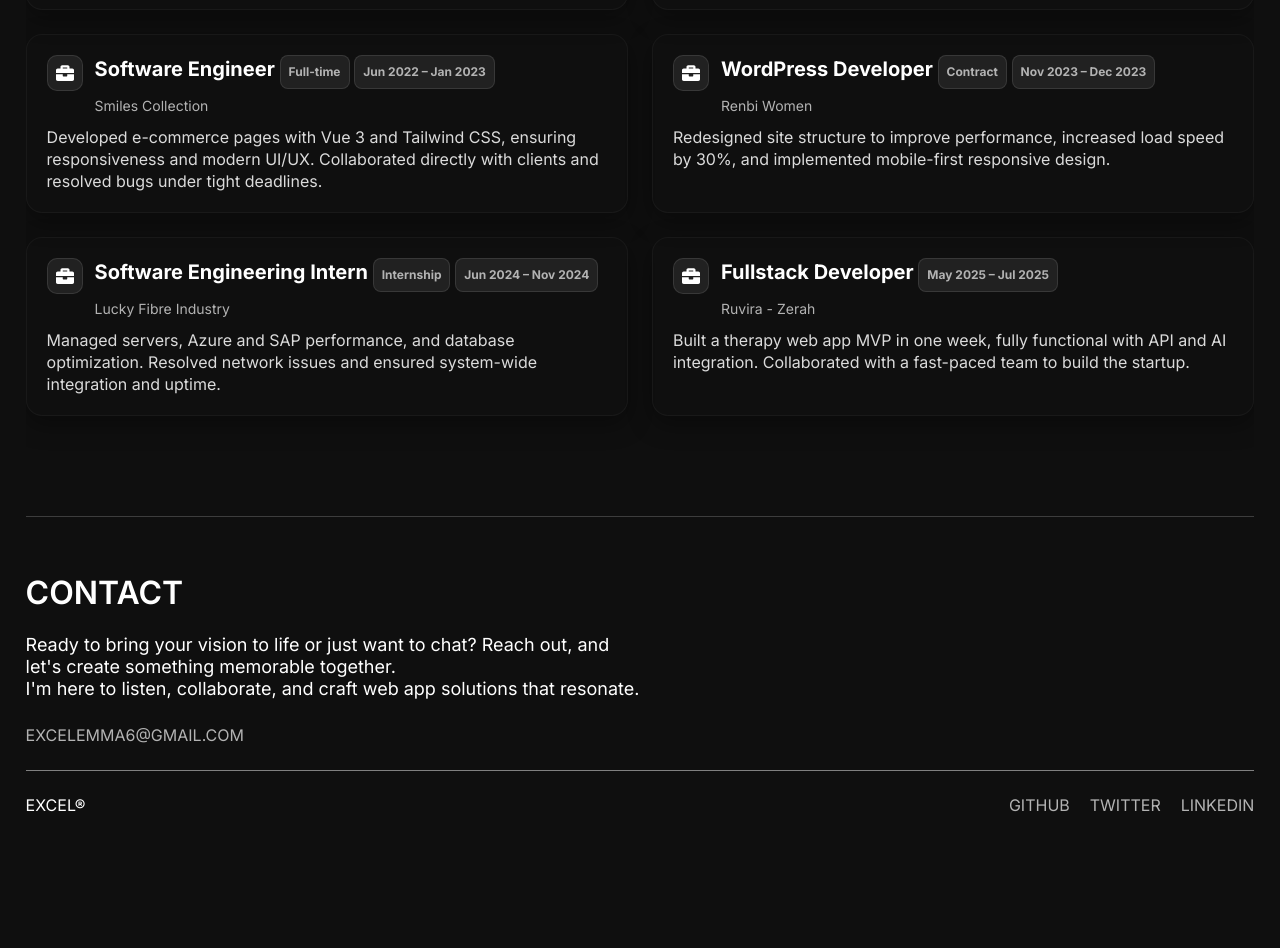
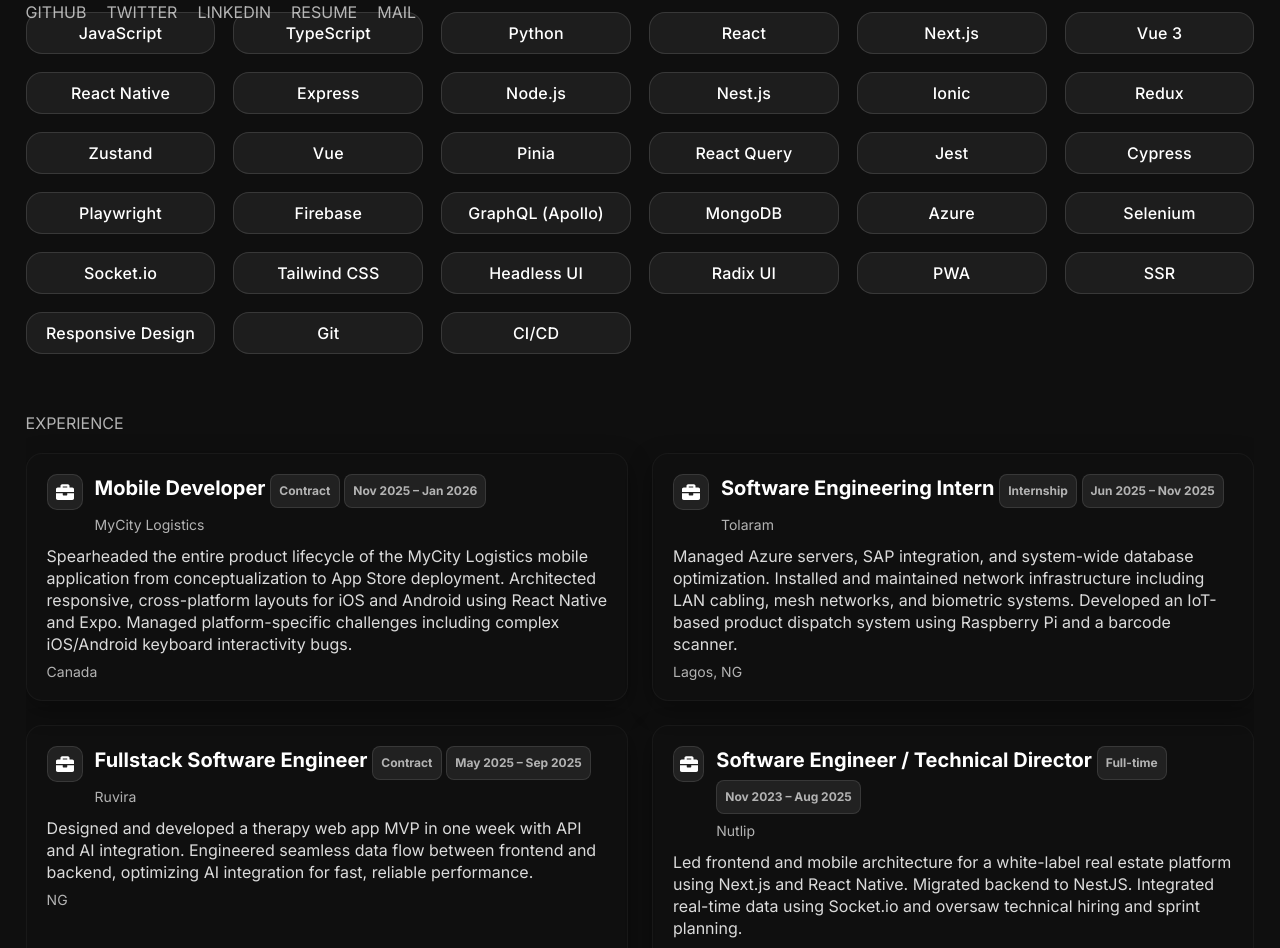
Before and after one commit to EmmaExcel/MainPortfolio, a React (Vite) app: page / in a window 1280 px wide. Shown: the part 4980-5928 px from the top of the page. Before the commit the page ends 5880 px from the top, so only its background shows below. Built offline with nearby package versions, Linux system fonts and the light colour scheme.

Commit message:
Add MyCity Logistics project and update experience section

```diff
--- a/src/components/Project-data.jsx
+++ b/src/components/Project-data.jsx
@@ -1,6 +1,55 @@
 
 
 export const data = [
+    {
+        id: 11,
+        title: "MyCity Logistics",
+        path: '',
+        programs: "React Native Expo Node.js iOS Android",
+        img: "https://0yotmywn5o.ufs.sh/f/JnzLPyRyaGKhXtpYvU7DC7nqYwkIr56d3syZ8gchtPLMR9Ux",
+        desc: "A comprehensive logistics mobile application with dynamic order creation, persistent guest checkouts, and secure session management. Developed for both iOS and Android using React Native and Expo.",
+        year: 2026,
+        type: "Mobile App",
+        github: "",
+        detailImage: [
+            {
+                id: 1,
+                imgUrl: "https://0yotmywn5o.ufs.sh/f/JnzLPyRyaGKhXtpYvU7DC7nqYwkIr56d3syZ8gchtPLMR9Ux",
+                isVideo: false
+            },
+            {
+                id: 2,
+                imgUrl: "https://0yotmywn5o.ufs.sh/f/JnzLPyRyaGKhYGyVLOiXc8avnWZkh41GfCJsgwE3Oe2ruQIo",
+                isVideo: true
+            },
+            {
+                id: 3,
+                imgUrl: "https://0yotmywn5o.ufs.sh/f/JnzLPyRyaGKh99Mz0c8keWN6sqCSrFd3Ky08HGDhltiVLu9U",
+                isVideo: false
+            },
+            {
+                id: 4,
+                imgUrl: "https://0yotmywn5o.ufs.sh/f/JnzLPyRyaGKh0xkPk43EcK3gITsztYVBFuGeSQy5bZM8r9xW",
+                isVideo: true
+            },
+            {
+                id: 5,
+                imgUrl: "https://0yotmywn5o.ufs.sh/f/JnzLPyRyaGKhnEIDYUdrpR5WsMbEdjOlGY74AKefJUam6q1h",
+                isVideo: false
+            },
+            {
+                id: 6,
+                imgUrl: "https://0yotmywn5o.ufs.sh/f/JnzLPyRyaGKhZIggXQz31GJWyeLc6vV9uItP87srNQMbRUC5",
+                isVideo: false
+            },
+
+            {
+                id: 8,
+                imgUrl: "https://0yotmywn5o.ufs.sh/f/JnzLPyRyaGKh5FcMayf0ipSM6WdTgzDlOv3fEPhXmxqHwrF4",
+                isVideo: false
+            }
+        ]
+    },
 
     {
         id: 1,
--- a/src/components/Services.jsx
+++ b/src/components/Services.jsx
@@ -110,7 +110,7 @@ export const Services = () => {
     { id: 33, name: "CI/CD" },
   ];
 
-  // Mobile detection and toggle state for skill list
+
   const [isMobile, setIsMobile] = useState(false);
   const [expanded, setExpanded] = useState(false);
   useEffect(() => {
@@ -127,51 +127,66 @@ export const Services = () => {
 
   const experiences = [
     {
+      role: "Mobile Developer",
+      period: "Nov 2025 – Jan 2026",
+      company: "MyCity Logistics",
+      description:
+        "Spearheaded the entire product lifecycle of the MyCity Logistics mobile application from conceptualization to App Store deployment. Architected responsive, cross-platform layouts for iOS and Android using React Native and Expo. Managed platform-specific challenges including complex iOS/Android keyboard interactivity bugs.",
+      type: "Contract",
+      location: "Canada",
+    },
+    {
+      role: "Software Engineering Intern",
+      period: "Jun 2025 – Nov 2025",
+      company: "Tolaram",
+      description:
+        "Managed Azure servers, SAP integration, and system-wide database optimization. Installed and maintained network infrastructure including LAN cabling, mesh networks, and biometric systems. Developed an IoT-based product dispatch system using Raspberry Pi and a barcode scanner.",
+      type: "Internship",
+      location: "Lagos, NG",
+    },
+    {
+      role: "Fullstack Software Engineer",
+      period: "May 2025 – Sep 2025",
+      company: "Ruvira",
+      description:
+        "Designed and developed a therapy web app MVP in one week with API and AI integration. Engineered seamless data flow between frontend and backend, optimizing AI integration for fast, reliable performance.",
+      type: "Contract",
+      location: "NG",
+    },
+    {
       role: "Software Engineer / Technical Director",
-      period: "Nov 2023 – Feb 2025",
+      period: "Nov 2023 – Aug 2025",
       company: "Nutlip",
       description:
-        "Led frontend architecture for a white-label real estate platform; migrated to Next.js 15, boosting performance by 40% and improving type safety. Integrated real-time data (Firebase, Socket.io), built reusable UI components, and collaborated across backend and blockchain teams to support hiring and feature planning.",
+        "Led frontend and mobile architecture for a white-label real estate platform using Next.js and React Native. Migrated backend to NestJS. Integrated real-time data using Socket.io and oversaw technical hiring and sprint planning.",
       type: "Full-time",
+      location: "Leeds, UK",
     },
     {
       role: "Mobile Software Engineer",
-      period: "Aug 2024 – Jan 2025",
+      period: "Aug 2024 – Apr 2025",
       company: "ServiceMe",
       description:
-        "Rebuilt the mobile app with React Native and Ionic to improve UX on iOS and Android. Delivered a PWA with Capacitor and React (TypeScript), achieving feature parity across devices and partnering with product teams to translate complex requirements into intuitive experiences.",
+        "Migrated the ServiceMe app from Ionic to React Native, improving cross-platform performance. Implemented responsive UI patterns and integrated real-time updates with REST APIs. Built scalable APIs to automate payment processing.",
+      type: "Contract",
+      location: "Abuja, NG",
+    },
+    {
+      role: "Mobile Developer",
+      period: "Short-term Contract",
+      company: "COZA",
+      description:
+        "Completed a focused, short-term contract to update and stabilize a production mobile application. Audited the codebase to fix critical user-facing bugs, including \"ghost touch\" issues. Resolved iOS specific architectural and Xcode build issues, culminating in a stable Apple App Store redeployment.",
       type: "Contract",
     },
     {
       role: "Software Engineer",
-      period: "Jun 2022 – Jan 2023",
+      period: "Mar 2022 – Jan 2023",
       company: "Smiles Collection",
       description:
-        "Developed e-commerce pages with Vue 3 and Tailwind CSS, ensuring responsiveness and modern UI/UX. Collaborated directly with clients and resolved bugs under tight deadlines.",
+        "Built e-commerce interfaces using Vue.js and Tailwind CSS, improving user experience and site responsiveness across devices. Integrated APIs for product, cart, and order management, achieving faster load times.",
       type: "Full-time",
-    },
-    {
-      role: "WordPress Developer",
-      period: "Nov 2023 – Dec 2023",
-      company: "Renbi Women",
-      description:
-        "Redesigned site structure to improve performance, increased load speed by 30%, and implemented mobile-first responsive design.",
-      type: "Contract",
-    },
-    {
-      role: "Software Engineering Intern",
-      period: "Jun 2024 – Nov 2024",
-      company: "Lucky Fibre Industry",
-      description:
-        "Managed servers, Azure and SAP performance, and database optimization. Resolved network issues and ensured system-wide integration and uptime.",
-      type: "Internship",
-    },
-    {
-      role: "Fullstack Developer",
-      period: "May 2025 – Jul 2025",
-      company: "Ruvira - Zerah",
-      description:
-        "Built a therapy web app MVP in one week, fully functional with API and AI integration. Collaborated with a fast-paced team to build the startup.",
+      location: "Lagos, NG",
     },
   ];
 
--- a/src/components/Works.jsx
+++ b/src/components/Works.jsx
@@ -15,7 +15,7 @@ export const Works = () => {
           </div>
 
           <div className="workListContainer">
-            {data.map((work) => (
+            {[...data].sort((a, b) => a.id - b.id).map((work) => (
               <WorkBox key={work.id} work={work} id={work.id} img={work.img} title={work.title} />
             ))}
           </div>
--- a/src/components/components.css
+++ b/src/components/components.css
@@ -254,7 +254,7 @@
   display: flex;
   flex-direction: column;
   gap: 60px;
-  padding: 100px 0;
+  padding: 200px 0;
   border-bottom: 1px solid rgba(128, 128, 128, 0.408);
 }
 
--- a/src/pages/ProjectDetail.jsx
+++ b/src/pages/ProjectDetail.jsx
@@ -49,7 +49,27 @@ export const ProjectDetail = () => {
 
         <div className="projectImage">
           {project.detailImage.map((image) => (
-            <>
+            <div key={image?.id}>
+              {image?.isVideo ? (
+                <div style={{ width: "100%", display: "flex", justifyContent: "center", backgroundColor: "#000", borderRadius: "8px", overflow: "hidden" }}>
+                  <motion.video
+                    initial="hidden"
+                    whileInView="visible"
+                    viewport={{ once: true }}
+                    transition={{ duration: 0.8 }}
+                    variants={{
+                      visible: { opacity: 1, y: 0 },
+                      hidden: { opacity: 0, y: 30 },
+                    }}
+                    src={image?.imgUrl}
+                    autoPlay
+                    loop
+                    muted
+                    playsInline
+                    style={{ maxHeight: "80vh", width: "auto", maxWidth: "100%", objectFit: "contain" }}
+                  />
+                </div>
+              ) : (
                 <motion.img
                   initial="hidden"
                   whileInView="visible"
@@ -59,11 +79,11 @@ export const ProjectDetail = () => {
                     visible: { opacity: 1, y: 0 },
                     hidden: { opacity: 0, y: 30 },
                   }}
-                key={image?.id}
                   src={image?.imgUrl}
                   alt=""
                 />
-            </>
+              )}
+            </div>
           ))}
         </div>
 
```
Also changed, not shown: src/components/resume.txt. Lines whose indentation alone changed are shown as unchanged.
